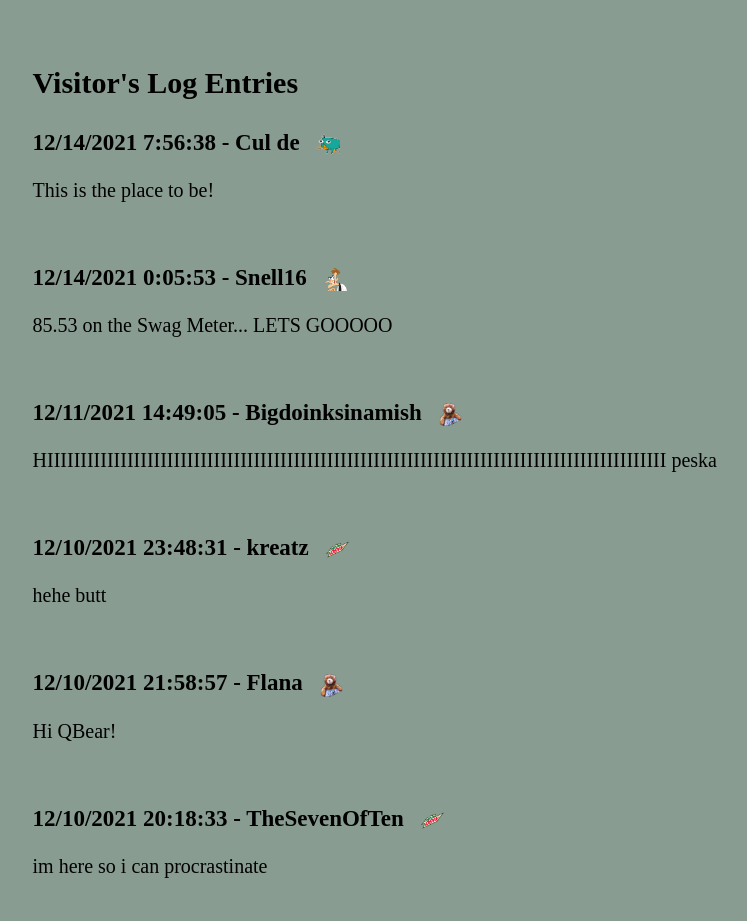
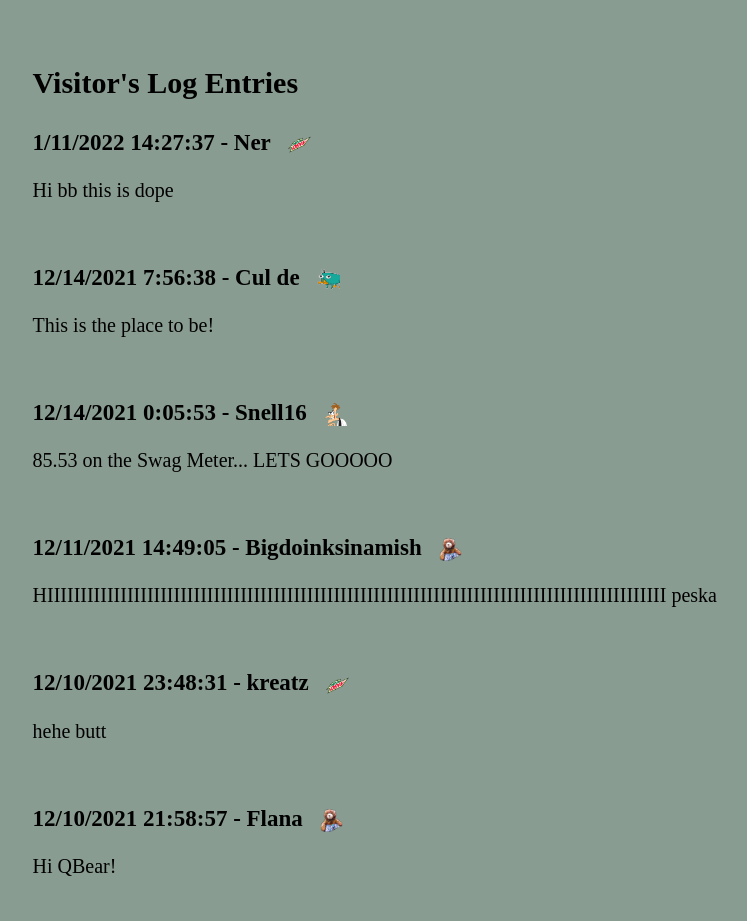
Before and after one commit to qknapper/qknapper.github.io, a plain HTML site: page Visitor'sLog.html in a window 1280 px wide. Shown: the part 1000-1921 px from the top of the page, without its empty margins (71-818 px from the left). Drawn offline with Linux system fonts and the light colour scheme.

Commit message:
visitors log

```diff
--- a/Visitor'sLog.html
+++ b/Visitor'sLog.html
@@ -46,6 +46,15 @@
 		<p class="header">Visitor's Log Entries</p>
 
 <!-- Auto Generated -->
+
+		<div class="section">
+			<p class="subheader">
+				1/11/2022 14:27:37 - Ner &nbsp <img class="mascot" src="Visitor'sLog/Mountain Dew.png">
+			</p>
+			<p class="body">
+				Hi bb this is dope
+			</p>
+		</div>
 
 		<div class="section">
 			<p class="subheader">
--- a/Visitor'sLog/Visitor's Log.csv
+++ b/Visitor'sLog/Visitor's Log.csv
@@ -19,3 +19,4 @@ Timestamp,Visitor,Message,Mascot
 12/11/2021 14:49:05,Bigdoinksinamish,HIIIIIIIIIIIIIIIIIIIIIIIIIIIIIIIIIIIIIIIIIIIIIIIIIIIIIIIIIIIIIIIIIIIIIIIIIIIIIIIIIIIIIIIIIIIII peska,Quinn Bear
 12/14/2021 0:05:53,Snell16,85.53 on the Swag Meter... LETS GOOOOO ,Dr. Doofenshmirtz
 12/14/2021 7:56:38,Cul de ,This is the place to be! ,Perry the Platypus
+1/11/2022 14:27:37,Ner,Hi bb this is dope,Mountain Dew
```
Also changed, not shown: 1 other file.
